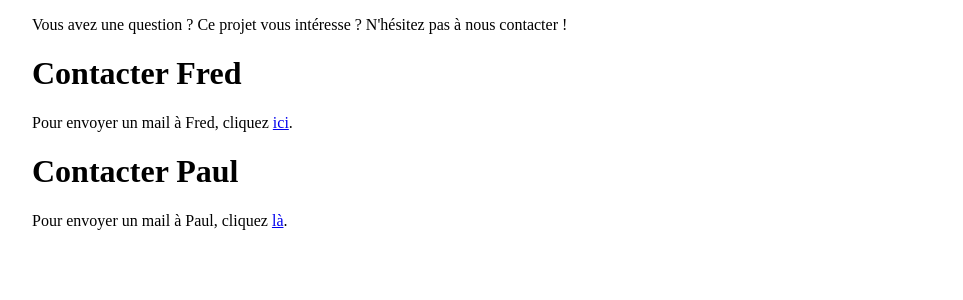
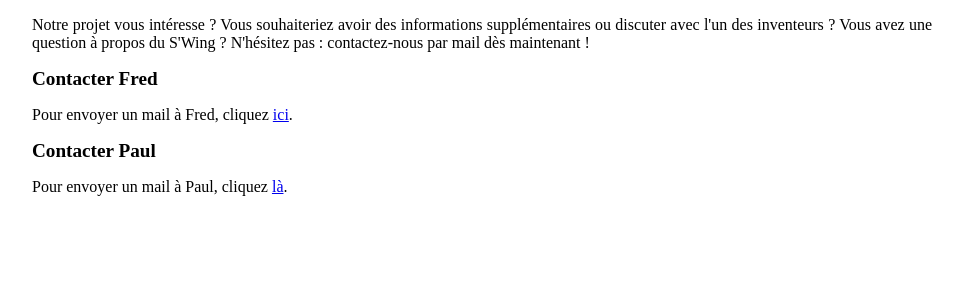
Before and after one commit to evermax/swing, a PHP site: page /contacts.php in a window 1280 px wide. Shown: the part 177-477 px from the top of the page, without its empty margins (158-1121 px from the left). Run offline with PHP 8.4, Linux system fonts and the light colour scheme.

Commit message:
Page contacts

```diff
--- a/contacts.php
+++ b/contacts.php
@@ -10,12 +10,12 @@
             ?>
 
             <div class="corps">
-                <p>Vous avez une question ? Ce projet vous intéresse ? N'hésitez pas à nous contacter !</p>
+                <p>Notre projet vous intéresse ? Vous souhaiteriez avoir des informations supplémentaires ou discuter avec l'un des inventeurs ? Vous avez une question à propos du S'Wing ? N'hésitez pas : contactez-nous par mail dès maintenant !</p>
 
-                <h1>Contacter Fred</h1>
+                <h1 class="contact" >Contacter Fred</h1>
                 <p>Pour envoyer un mail à Fred, cliquez <a href="mailto:fred.brouzes@wanadoo.fr">ici</a>.</p>
 
-                <h1>Contacter Paul</h1>
+                <h1 class="contact" >Contacter Paul</h1>
                 <p>Pour envoyer un mail à Paul, cliquez <a href="mailto:">là</a>.</p>
             </div>
             <?php include("footer.php"); ?>
--- a/news.php
+++ b/news.php
@@ -11,7 +11,7 @@
 
     	    <div class="corps">
         	    <?php
-        	        $bdd = new PDO('mysql:host=localhost;dbname=swing', 'root', 'root', array(PDO::ATTR_ERRMODE => PDO::ERRMODE_EXCEPTION));
+        	        $bdd = new PDO('mysql:host=localhost;dbname=swing', 'root', '', array(PDO::ATTR_ERRMODE => PDO::ERRMODE_EXCEPTION));
         	        $reponse = $bdd->query('SELECT id, auteur, titre, contenu, DATE_FORMAT(date_creation, \'%d/%m/%Y à %Hh%i\') AS date_creation_fr FROM billets ORDER BY date_creation DESC LIMIT 0, 5');
 
         	        while ($donnees = $reponse->fetch())
--- a/style.css
+++ b/style.css
@@ -180,3 +180,9 @@ figure
     background-color:#CCCCCC;
     margin-top:0px;
 }
+
+/* Contacts */
+.contact
+{
+    font-size: 1.2em;
+}
```
